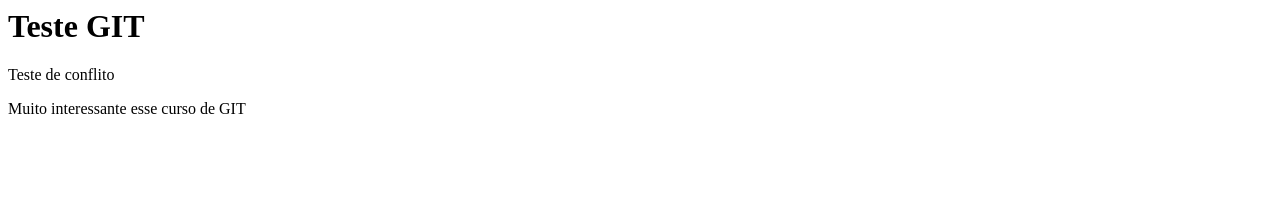
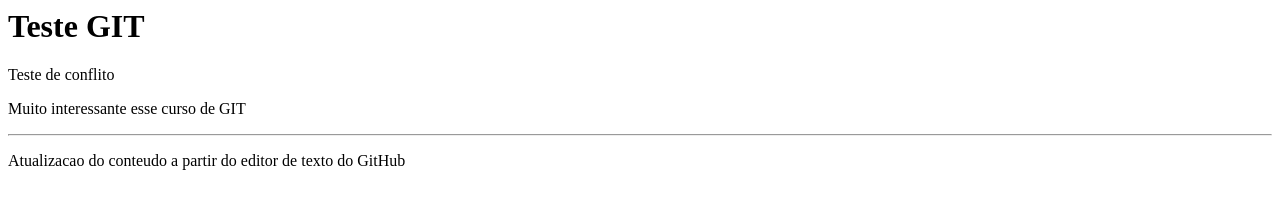
Before and after one commit to AlexDamiao86/starter-tutorial, a website: page frontend/index.html in a window 1280 px wide. Drawn offline with Linux system fonts and the light colour scheme.

Commit message:
Alteracao index.html a partir do editor do GitHub

```diff
--- a/frontend/index.html
+++ b/frontend/index.html
@@ -3,5 +3,7 @@
     <h1>Teste GIT</h1>
     <p>Teste de conflito</p>
     <p>Muito interessante esse curso de GIT</p>
+    <hr />
+    <p>Atualizacao do conteudo a partir do editor de texto do GitHub</p>
   </body>
 </html>
```
